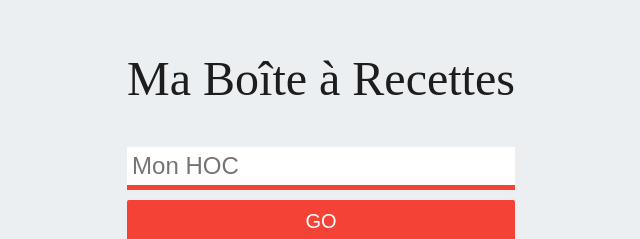
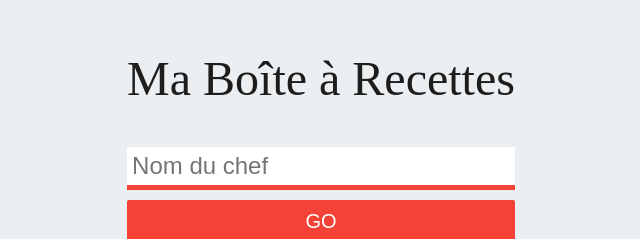
Before and after one commit to HienN87/recettes-app, a React (Create React App) app: page / in a window 1280 px wide. Shown: the part 231-470 px from the top of the page, without its empty margins (319-959 px from the left). Built offline with nearby package versions, Linux system fonts and the light colour scheme; what re-base would draw is missing.

Commit message:
maj de fichiers pour deploiment sur Netlify

```diff
--- a/src/hoc/withPlaceholder.js
+++ b/src/hoc/withPlaceholder.js
@@ -1,9 +1,7 @@
 import React from "react";
 
-const withPlaceholder = WrappedComponent => (props) => (
-  <WrappedComponent
-    placeholder="Mon HOC"
-    {...props} />
-)
+const withPlaceholder = (WrappedComponent) => (props) => (
+  <WrappedComponent placeholder="Nom du chef" {...props} />
+);
 
-export default withPlaceholder
+export default withPlaceholder;
```
Also changed, not shown: 1 other file (tests, documents, lock files or other folders).
